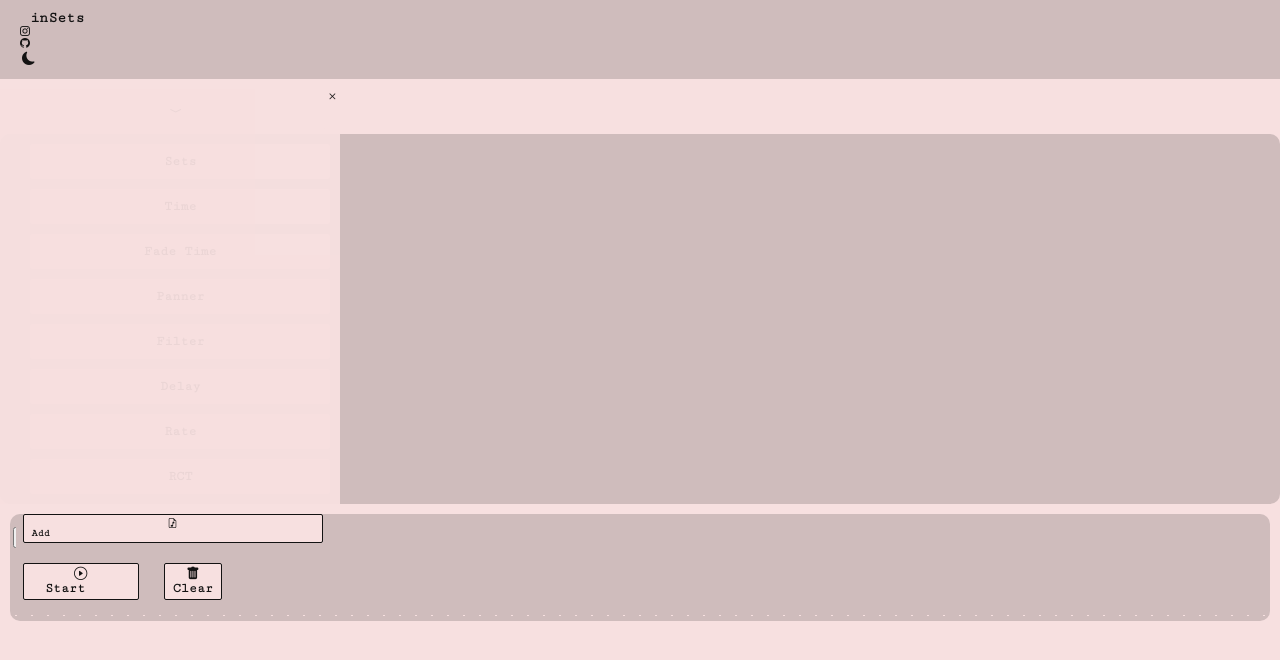
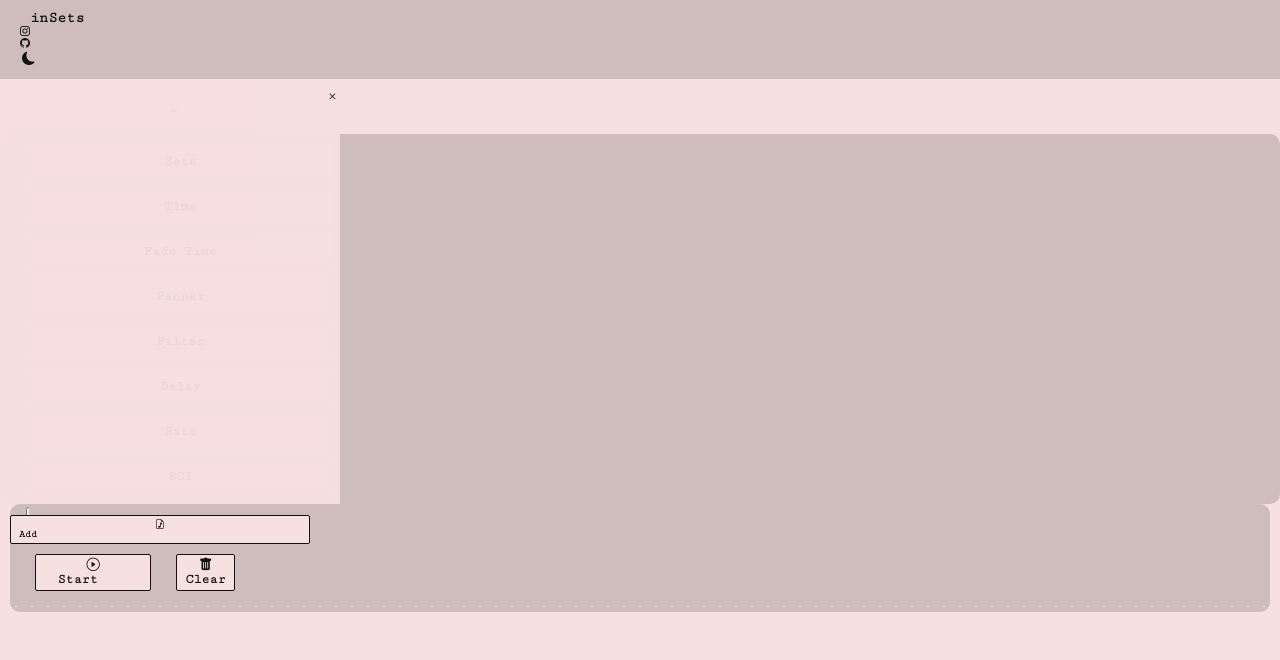
Before and after one commit to AxelArielSaravia/inSets-legacy, a React (Create React App) app: page / in a window 1280 px wide. Both pictures are taken after a click on the button "Start App". Shown: the top 660 px of the page. Built offline with nearby package versions, Linux system fonts and the light colour scheme.

Commit message:
fix the out position of the start button

```diff
--- a/src/view/AudioApp/Main.scss
+++ b/src/view/AudioApp/Main.scss
@@ -19,10 +19,10 @@
     .fileInput-contain {
       position: relative;
       padding: 0;
+      margin: 10px 1%;
 
       .fileInput {
         position: absolute;
-        margin: 10px 0;
         top: 0;
         left: 0;
         width: 100%;
@@ -30,6 +30,9 @@
         border-radius: 2px;
         padding: 3px;
         z-index: 1;
+      }
+      .tool-button {
+        margin: 0;
       }
     }
 
@@ -42,7 +45,6 @@
   }
 
   .files-container {
-
     width: 100%;
     height: 100%;
 
```
Also changed, not shown: src/core/audioEffects.js (line endings or trailing spaces), 7 other files (tests, documents, lock files or other folders).
